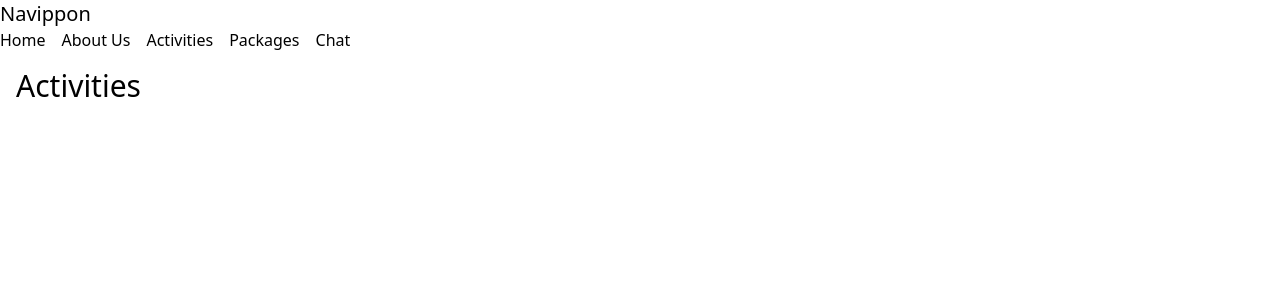
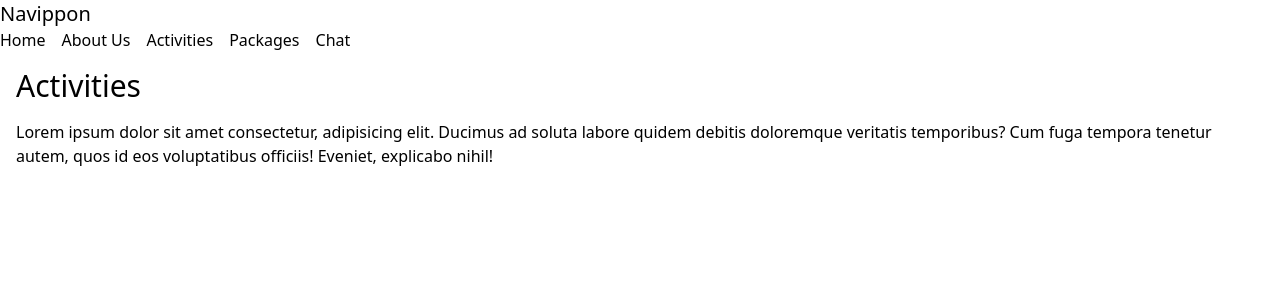
Before and after one commit to rodiramo/Navippon-Project, a Vue app: page /#/activities in a window 1280 px wide. Shown: the top 300 px of the page. Built offline with nearby package versions, Linux system fonts and the light colour scheme.

Commit message:
actividades-parrafo

```diff
--- a/src/pages/Activities.vue
+++ b/src/pages/Activities.vue
@@ -5,5 +5,8 @@ export default {
 </script>
 
 <template>
+
     <h1 class="mb-4 text-3xl">Activities</h1>
+
+    <p>Lorem ipsum dolor sit amet consectetur, adipisicing elit. Ducimus ad soluta labore quidem debitis doloremque veritatis temporibus? Cum fuga tempora tenetur autem, quos id eos voluptatibus officiis! Eveniet, explicabo nihil!</p>
 </template>
```
